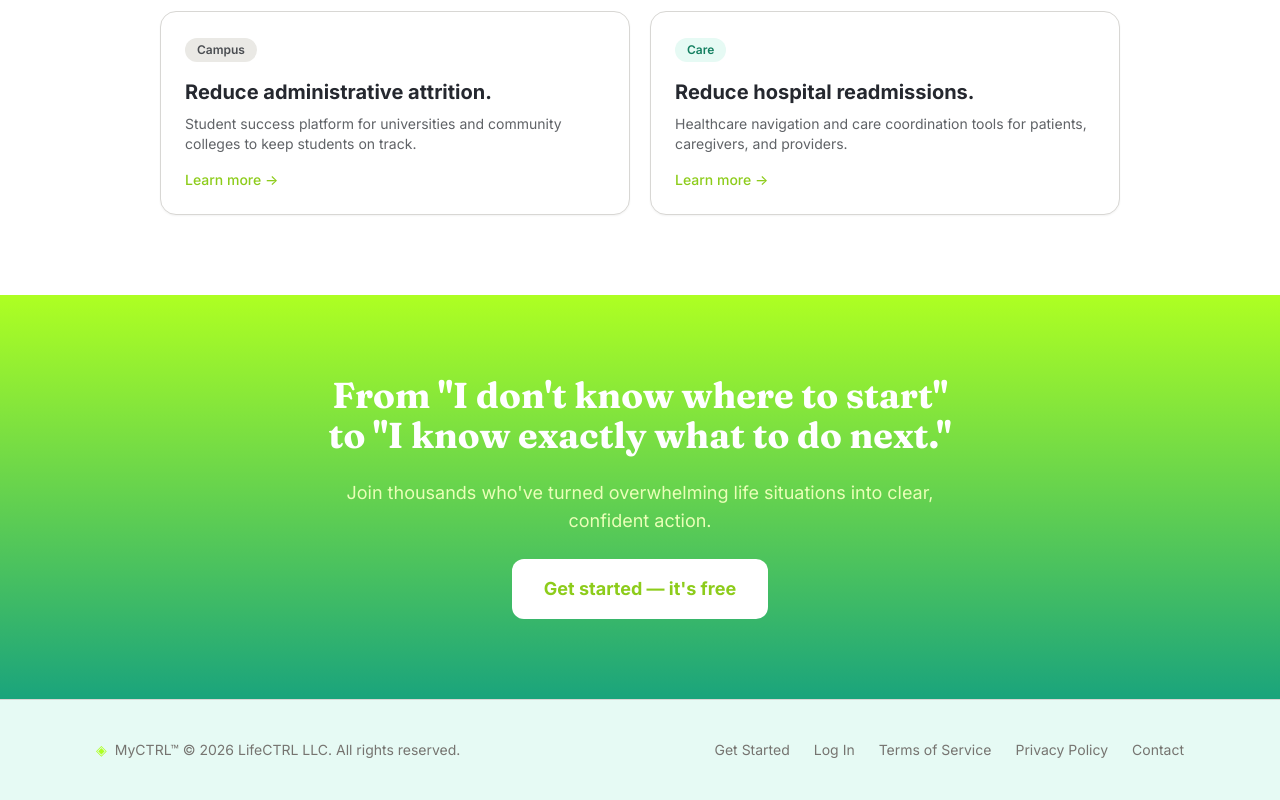
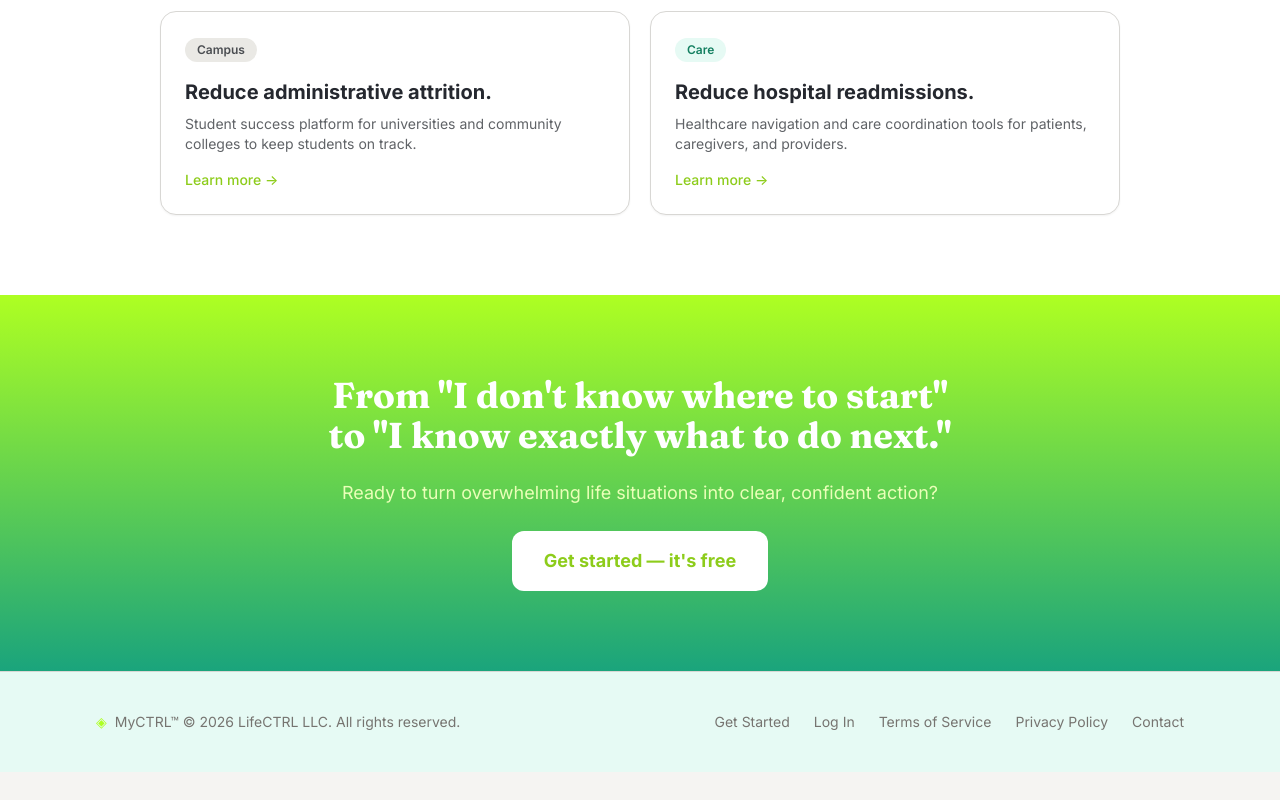
Before and after one commit to sgeorge1159-stack/mylifectrl, a React (Vite) app in the folder client/: page / in a window 1280 px wide. Shown: the part 3181-3981 px from the top of the page. After the commit the page ends 3953 px from the top, so only its background shows below. Built offline with nearby package versions, Linux system fonts and the light colour scheme.

Commit message:
fix: replace false claim with honest CTA

```diff
--- a/client/src/pages/Landing.tsx
+++ b/client/src/pages/Landing.tsx
@@ -364,7 +364,7 @@ export default function Landing() {
             From "I don't know where to start" to "I know exactly what to do next."
           </h2>
           <p className="text-brand-100 text-lg">
-            Join thousands who've turned overwhelming life situations into clear, confident action.
+            Ready to turn overwhelming life situations into clear, confident action?
           </p>
           <Link to="/signup" className="inline-block px-8 py-4 bg-white text-brand-600 font-bold rounded-xl text-lg hover:shadow-xl transition-all duration-200 active:scale-[0.98]">
             Get started — it's free
```
